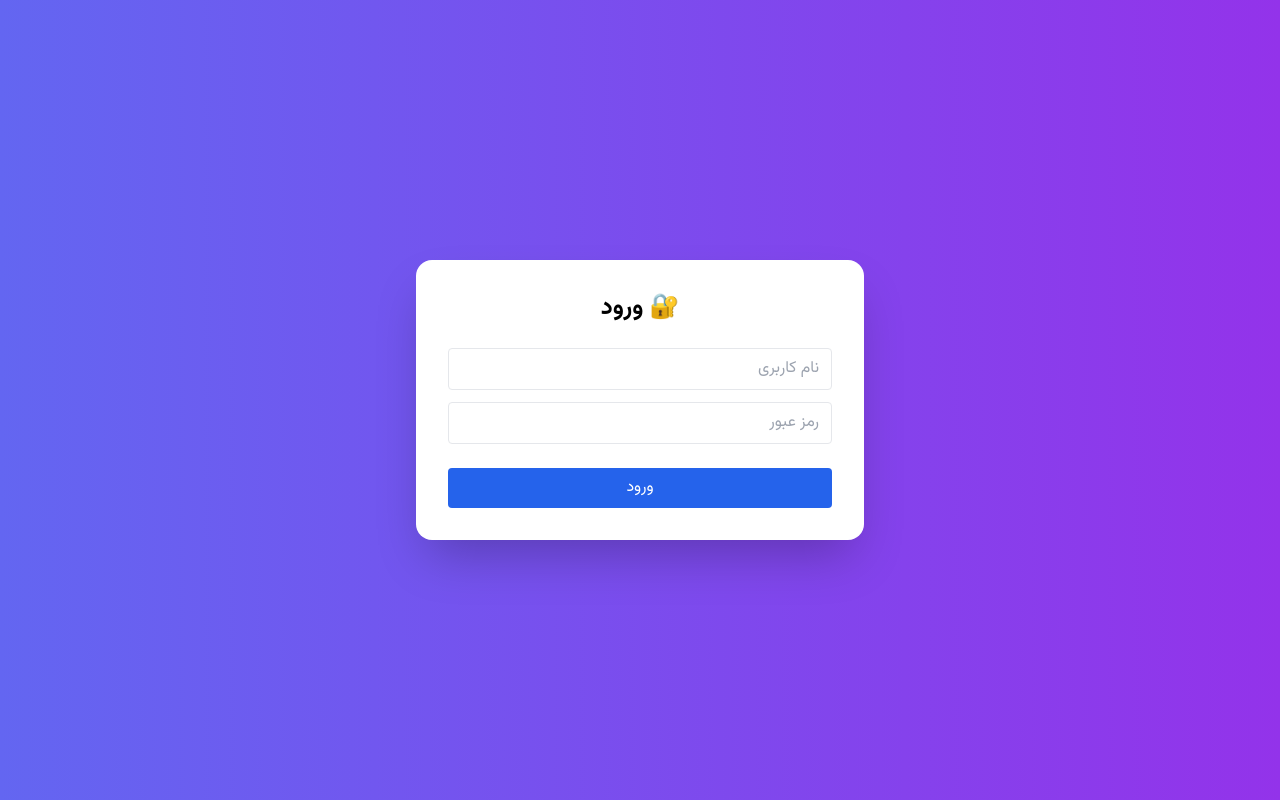
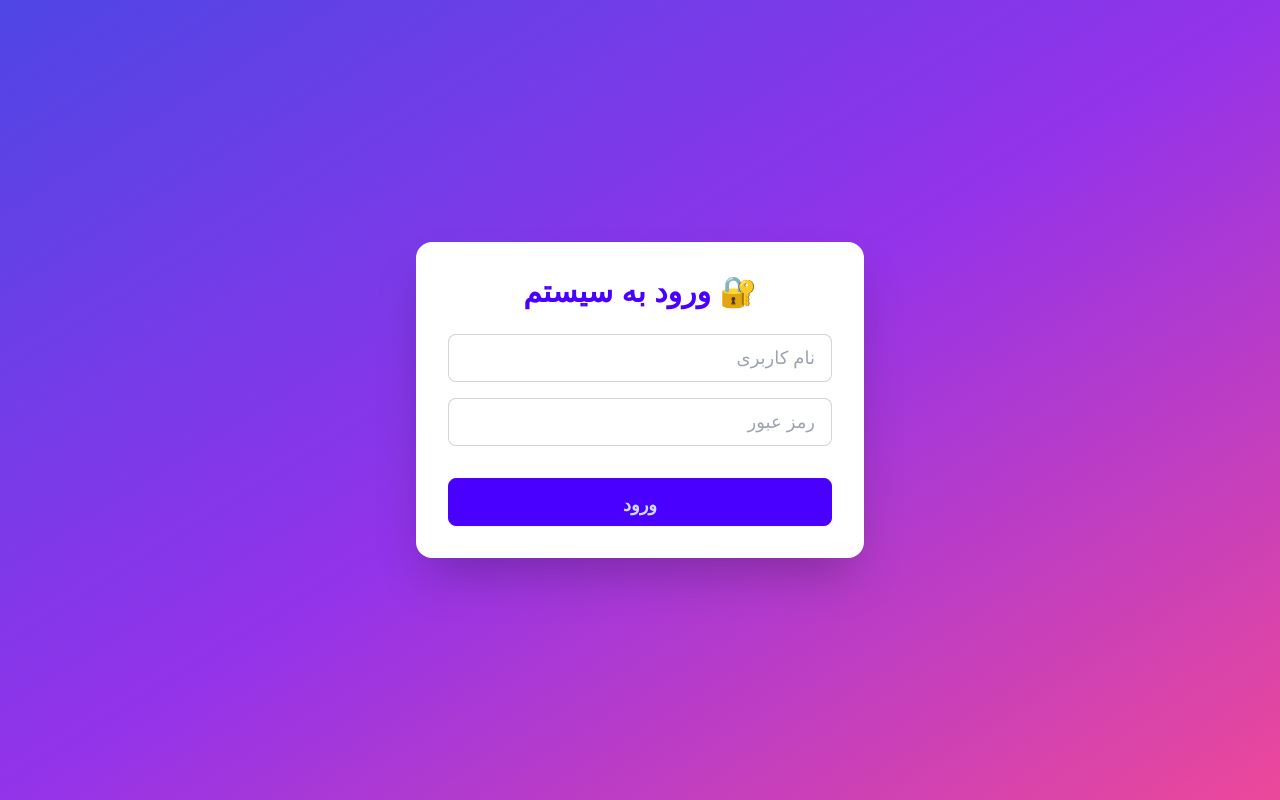
Before and after one commit to jaAlfred/instanttransfer, a website: page index.html in a window 1280 px wide. Drawn offline with nearby package versions, Linux system fonts and the light colour scheme; a web font is replaced by a local one.

Commit message:
Update index.html

```diff
--- a/index.html
+++ b/index.html
@@ -2,33 +2,36 @@
 <html lang="fa" dir="rtl">
 <head>
   <meta charset="UTF-8">
-  <meta name="viewport" content="width=device-width,initial-scale=1.0">
+  <meta name="viewport" content="width=device-width, initial-scale=1.0">
   <title>ورود</title>
   <script src="https://cdn.tailwindcss.com"></script>
-  <link href="https://fonts.googleapis.com/css2?family=Vazirmatn:wght@400;700&display=swap" rel="stylesheet">
-  <style> body { font-family: 'Vazirmatn', sans-serif; } </style>
+  <link href="https://cdn.jsdelivr.net/npm/daisyui@4.12.10/dist/full.min.css" rel="stylesheet" type="text/css" />
+  <link href="https://cdn.jsdelivr.net/gh/rastikerdar/vazir-font@v30.1.0/dist/font-face.css" rel="stylesheet">
+  <style>
+    body { font-family: 'Vazir', sans-serif; }
+    .fade-in { animation: fadeIn 0.5s ease-in; }
+    @keyframes fadeIn { from { opacity: 0; transform: translateY(10px); } to { opacity: 1; transform: translateY(0); } }
+  </style>
 </head>
-<body class="bg-gradient-to-r from-indigo-500 to-purple-600 flex items-center justify-center min-h-screen">
-  <div class="bg-white rounded-2xl shadow-2xl p-8 w-full max-w-md">
-    <h2 class="text-2xl font-bold mb-6 text-center">🔐 ورود</h2>
-    <input id="username" type="text" placeholder="نام کاربری" class="w-full border rounded px-3 py-2 mb-3">
-    <input id="password" type="password" placeholder="رمز عبور" class="w-full border rounded px-3 py-2 mb-3">
-    <p id="loginError" class="text-red-500 text-sm mb-3"></p>
-    <button onclick="login()" class="w-full bg-blue-600 text-white py-2 rounded hover:bg-blue-800 transition">ورود</button>
+<body class="bg-gradient-to-br from-indigo-600 via-purple-600 to-pink-500 flex items-center justify-center min-h-screen">
+  <div class="card bg-base-100 rounded-2xl shadow-2xl p-8 w-full max-w-md fade-in">
+    <h2 class="text-3xl font-bold mb-6 text-center text-primary">🔐 ورود به سیستم</h2>
+    <div class="form-control mb-4">
+      <input id="username" type="text" placeholder="نام کاربری" class="input input-bordered w-full px-4 py-3 text-lg">
+    </div>
+    <div class="form-control mb-4">
+      <input id="password" type="password" placeholder="رمز عبور" class="input input-bordered w-full px-4 py-3 text-lg">
+    </div>
+    <p id="loginError" class="text-error text-sm mb-4 text-center"></p>
+    <button onclick="login()" class="btn btn-primary w-full py-3 text-lg hover:scale-105 transition-transform duration-200">ورود</button>
   </div>
 
   <script>
-  // اگر قبلاً لاگین کرده → مستقیم بره داخل
-  if (localStorage.getItem("auth") === "true") {
-    window.location.href = "form.html";
-  }
-
     function login() {
       const username = document.getElementById("username").value.trim();
       const password = document.getElementById("password").value.trim();
 
       if (username === "sadra" && password === "12345") {
-      localStorage.setItem("auth", "true");
         window.location.href = "form.html";
       } else {
         document.getElementById("loginError").textContent = "❌ نام کاربری یا رمز عبور اشتباه است.";
```
Lines whose indentation alone changed are shown as unchanged.
